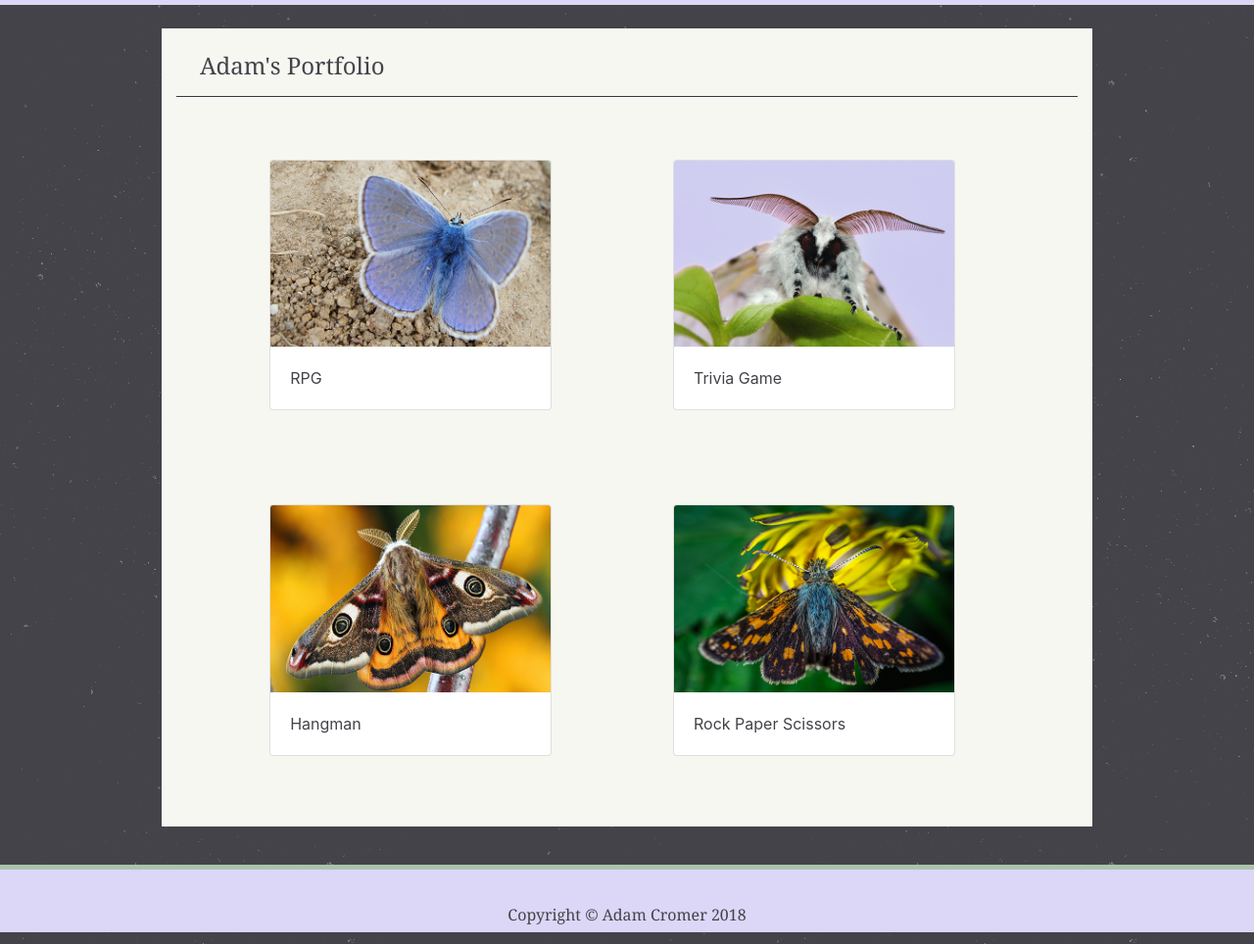
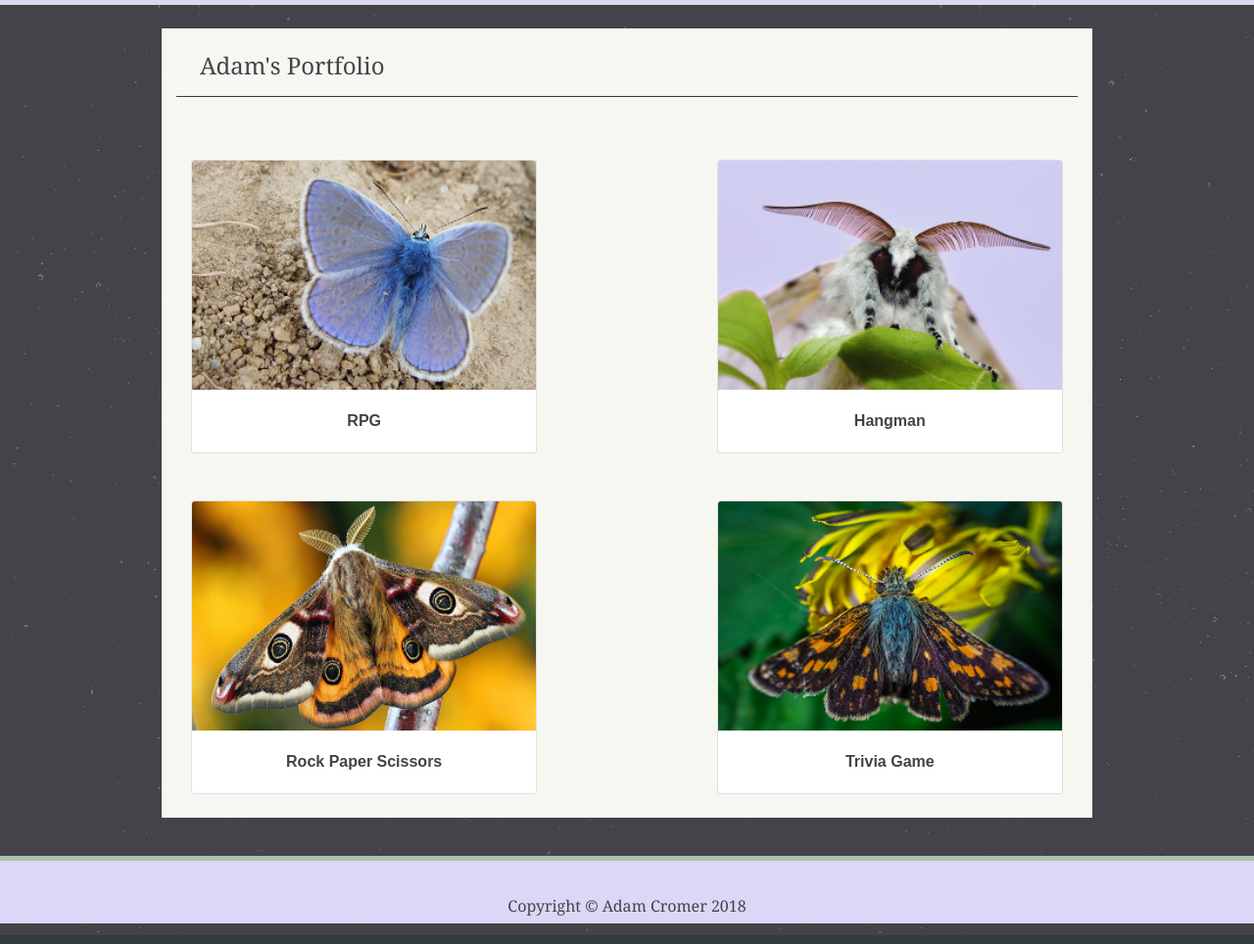
Before and after one commit to adamcromer/Bootstrap-Portfolio, a plain HTML site: page portfolio.html in a window 1280 px wide. Shown: the part 65-1029 px from the top of the page at 98% size. Drawn offline with nearby package versions, Linux system fonts and the light colour scheme.

Commit message:
perfect portfolio

```diff
--- a/Assets/css/extrastyle.css
+++ b/Assets/css/extrastyle.css
@@ -23,7 +23,11 @@ body {
 
 #blackText,
 #blackText2,
-#blackText3
+#blackText3,
+#blackText4,
+#blackText5,
+#blackText6,
+#blackText7,
 a {
     color:#444349;
     text-align:center;
--- a/portfolio.html
+++ b/portfolio.html
@@ -42,54 +42,60 @@
     </div>
     <div class="container mt-4">
         <div class="row">
-            <div class="col-lg-1 col-md-2 col-sm-0 col-xs-0">
+            <div class="col-lg-1 col-md-1 col-sm-1 col-xs-2 col-1">
             </div>
-            <div class="col-lg-10 col-md-8 col-sm-12 col-xs-12 mb-5 pb-4 bg-cream">
+            <div class="col-lg-10 col-md-10 col-sm-10 col-xs-10 col-10 mb-5 pb-4 bg-cream">
                 <div class="row">
-                    <div class="col-lg-12 col-md-12 col-sm-12 col-xs-12">
+                    <div class="col-lg-12 col-md-12 col-sm-12 col-xs-12 col-12">
                         <h4 class="border-bottom border-dark mt-2 mb-3 pt-3 pb-3 pl-4 fontSerif">Adam's Portfolio</h4>
                     </div>
                 </div>
+                <div class="container">
                     <div class="row">
-                    <div class="col-lg-1">
+                        <div class="mt-5 col-lg-5 col-md-5 col-sm-5 col-xs-5 col-12">
+                            <div class="card" style="width: 100%;">
+                                <a href="">
+                                    <img class="card-img-top" src="/Bootstrap-Portfolio/Assets/images/moth1.png" alt="Moth">
+                                    <div class="card-body">
+                                        <p class="card-text text-center font-weight-bold fontSansSerif" id="blackText4">RPG</p>
                                     </div>
-                    <div class="ml-3 mt-5 mb-5 col-lg-4 col-md-2 col-sm-12 col-xs-12">
-                        <div class="card" style="width: 18rem;">
-                            <img class="card-img-top" src="/Bootstrap-Portfolio/Assets/images/moth1.png" alt="Card image cap">
-                            <div class="card-body">
-                                <p class="card-text" id="darkText">RPG</p>
+                                </a>
                             </div>
                         </div>
+                        <div class="col-lg-2 col-md-2 col-sm-2 col-xs-2 col-0">
                         </div>
-                    <div class="col-lg-1">
-                    </div>
-                    <div class="ml-3 mt-5 mb-5 col-lg-4 col-md-6 col-sm-12 col-xs-12 thumbnail">
-                        <div class="card" style="width: 18rem;">
+                        <div class="mt-5 col-lg-5 col-md-5 col-sm-5 col-xs-5 col-12">
+                            <div class="card" style="width: 100%;">
+                                <a href="">
                                     <img class="card-img-top" src="/Bootstrap-Portfolio/Assets/images/moth2.png" alt="Moth">
                                     <div class="card-body">
-                                <p class="card-text style-bold">Trivia Game</p>
+                                        <p class="card-text text-center font-weight-bold fontSansSerif" id="blackText5">Hangman</p>
+                                    </div>
+                                </a>
                             </div>
                         </div>
+                        <div class="mt-5 col-lg-5 col-md-5 col-sm-5 col-xs-5 col-12">
+                            <div class="card" style="width: 100%;">
+                                <a href="">
+                                    <img class="card-img-top" src="/Bootstrap-Portfolio/Assets/images/moth3.png" alt="Moth">
+                                    <div class="card-body">
+                                        <p class="card-text text-center font-weight-bold fontSansSerif" id="blackText6">Rock
+                                            Paper Scissors</p>
                                     </div>
-                    <div class="col-lg-1">
-                    </div>
-                    <div class="col-lg-1">
-                    </div>
-                    <div class="ml-3 mt-5 mb-5 col-lg-4 col-md-6 col-sm-12 col-xs-12">
-                        <div class="card" style="width: 18rem;">
-                            <img class="card-img-top" src="/Bootstrap-Portfolio/Assets/images/moth3.png" alt="Card image cap">
-                            <div class="card-body">
-                                <p class="card-text">Hangman</p>
+                                </a>
                             </div>
                         </div>
+                        <div class="col-lg-2 col-md-2 col-sm-2 col-xs-2 col-0">
                         </div>
-                    <div class="col-lg-1">
+                        <div class="mt-5 col-lg-5 col-md-5 col-sm-5 col-xs-5 col-12">
+                            <div class="card" style="width: 100%;">
+                                <a href="">
+                                    <img class="card-img-top" src="/Bootstrap-Portfolio/Assets/images/moth4.png" alt="Moth">
+                                    <div class="card-body">
+                                        <p class="card-text text-center font-weight-bold fontSansSerif" id="blackText7">Trivia
+                                            Game</p>
                                     </div>
-                    <div class="ml-3 mt-5 mb-5 col-lg-4 col-md-6 col-sm-12 col-xs-12">
-                        <div class="card" style="width: 18rem;">
-                            <img class="card-img-top" src="/Bootstrap-Portfolio/Assets/images/moth4.png" alt="Card image cap">
-                            <div class="card-body">
-                                <p class="card-text">Rock Paper Scissors</p>
+                                </a>
                             </div>
                         </div>
                     </div>
```
Lines whose indentation alone changed are shown as unchanged.
